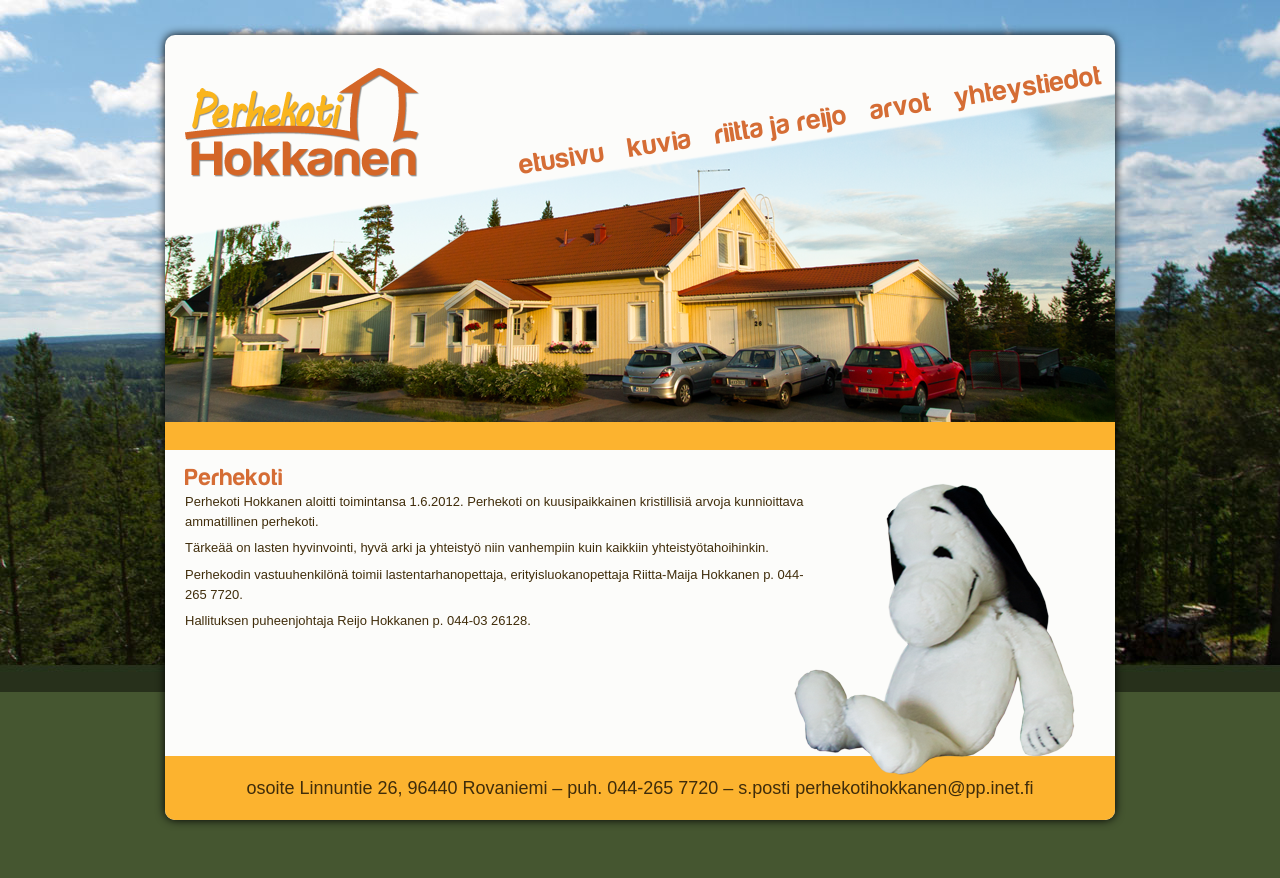
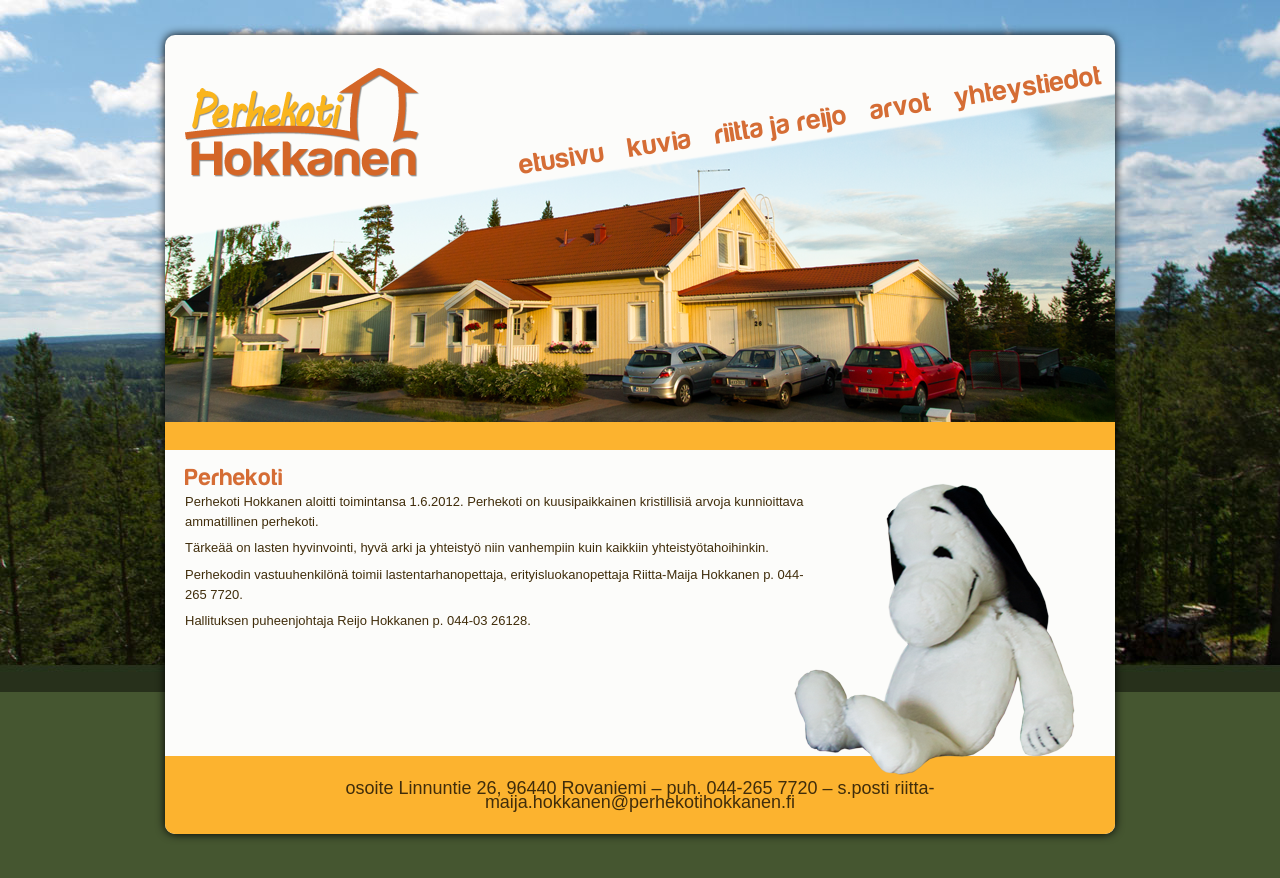
Before and after one commit to jyrkij/perhekotihokkanen.fi, a Jekyll site: the page built from index.markdown, in a window 1280 px wide. Shown: the top 878 px of the page. Built offline with Jekyll 4.4.1, drawn with Linux system fonts in a browser that asks for light colours; nearby versions of some CDN libraries.

Commit message:
Update email address

```diff
--- a/_layouts/default.html
+++ b/_layouts/default.html
@@ -65,7 +65,7 @@
             </div>
 
             <footer>
-                <p>osoite Linnuntie 26, 96440 Rovaniemi – puh. 044-265 7720 – s.posti perhekotihokkanen@pp.inet.fi</p>
+                <p>osoite Linnuntie 26, 96440 Rovaniemi – puh. 044-265 7720 – s.posti riitta-maija.hokkanen@perhekotihokkanen.fi</p>
             </footer>
         </div>
 
```
